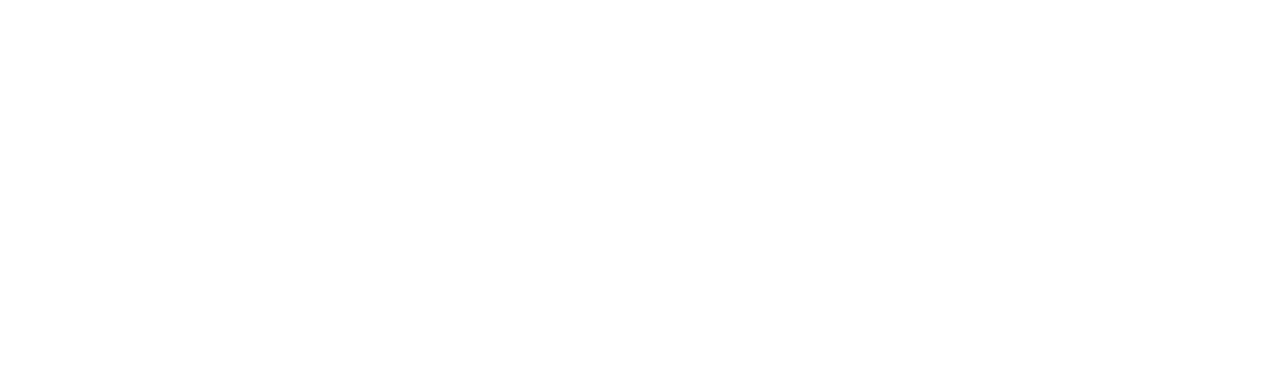
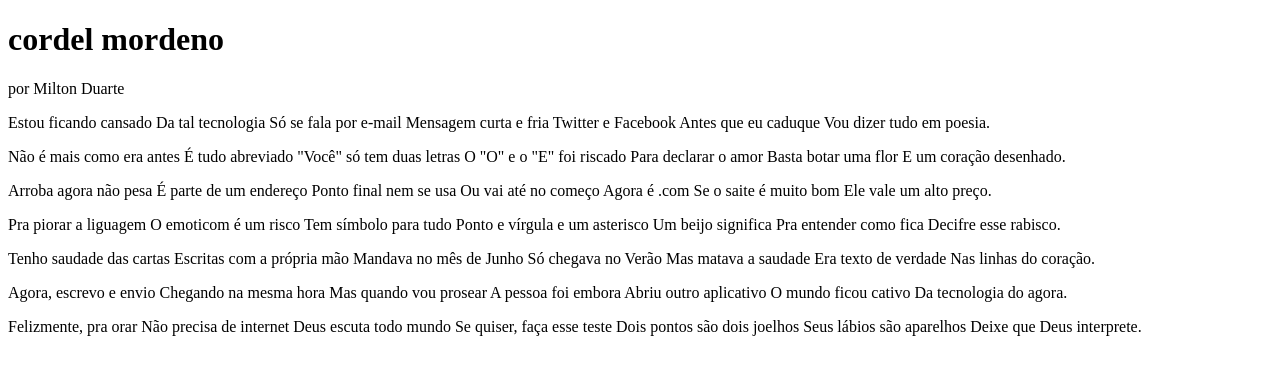
Before and after one commit to Yuri-FV/html-css, a plain HTML site: page segundo site/imagens/index.html in a window 1280 px wide. Drawn offline with Linux system fonts and the light colour scheme.

Commit message:
Update index.html

```diff
--- a/segundo site/imagens/index.html
+++ b/segundo site/imagens/index.html
@@ -3,9 +3,83 @@
 <head>
     <meta charset="UTF-8">
     <meta name="viewport" content="width=, initial-scale=1.0">
-    <title>Document</title>
+    <title>cordel mordeno</title>
 </head>
 <body>
+    <header>
+        <h1>cordel mordeno</h1>
+        <p>por Milton Duarte</p>
+    </header>
+
+    <p>
+        Estou ficando cansado
+        Da tal tecnologia
+        Só se fala por e-mail
+        Mensagem curta e fria
+        Twitter e Facebook
+        Antes que eu caduque
+        Vou dizer tudo em poesia.
+    </p>
+
+    <p>
+        Não é mais como era antes
+        É tudo abreviado
+        "Você" só tem duas letras
+        O "O" e o "E" foi riscado
+        Para declarar o amor
+        Basta botar uma flor
+        E um coração desenhado.
+    </p>
+
+    <p>
+        Arroba agora não pesa
+        É parte de um endereço
+        Ponto final nem se usa
+        Ou vai até no começo
+        Agora é .com
+        Se o saite é muito bom
+        Ele vale um alto preço.
+    </p>
+
+    <p>
+        Pra piorar a liguagem
+        O emoticom é um risco
+        Tem símbolo para tudo
+        Ponto e vírgula e um asterisco
+        Um beijo significa
+        Pra entender como fica
+        Decifre esse rabisco.
+    </p>
+
+    <p>
+        Tenho saudade das cartas
+        Escritas com a própria mão
+        Mandava no mês de Junho
+        Só chegava no Verão
+        Mas matava a saudade
+        Era texto de verdade
+        Nas linhas do coração.
+    </p>
+
+    <p>
+        Agora, escrevo e envio
+        Chegando na mesma hora
+        Mas quando vou prosear
+        A pessoa foi embora
+        Abriu outro aplicativo
+        O mundo ficou cativo
+        Da tecnologia do agora.
+    </p>
+
+    <p>
+        Felizmente, pra orar
+        Não precisa de internet
+        Deus escuta todo mundo
+        Se quiser, faça esse teste
+        Dois pontos são dois joelhos
+        Seus lábios são aparelhos
+        Deixe que Deus interprete.
+    </p>
 
 </body>
 </html>
```
